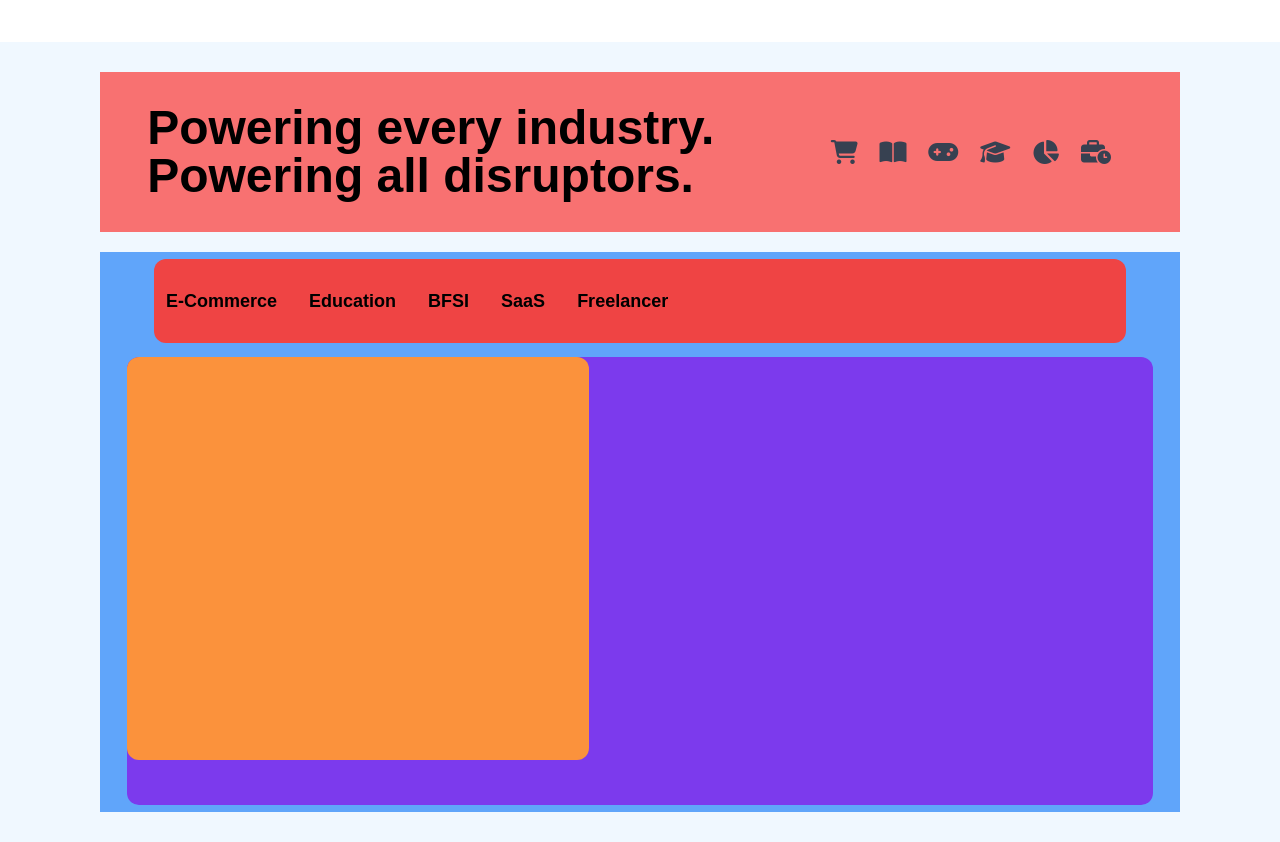
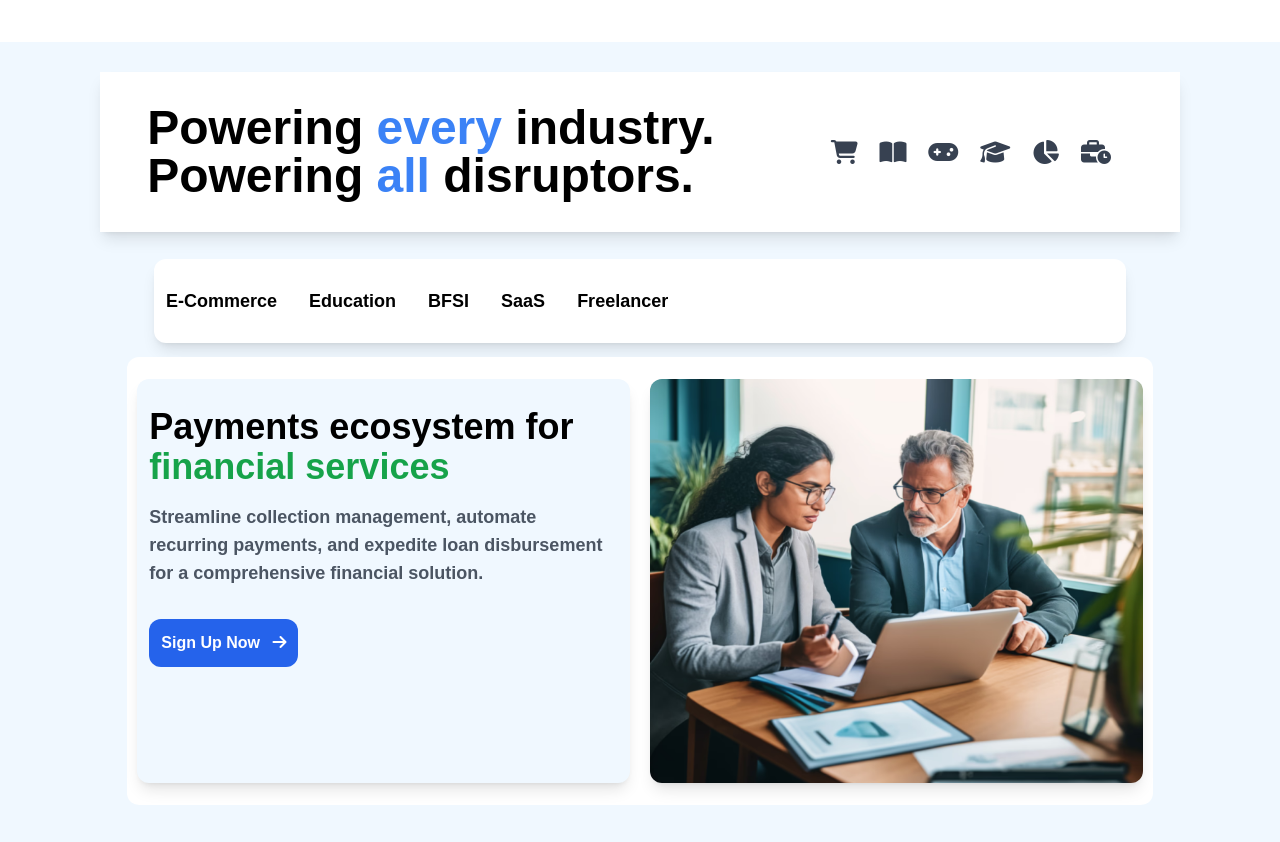
Before and after one commit to Vishvjeet-Rana/Razorpay-Clone-Tailwind, a website built with Vite: page index.html in a window 1280 px wide. Shown: the part 1738-2580 px from the top of the page. Built offline with nearby package versions, Linux system fonts and the light colour scheme.

Commit message:
Powering every industry.Powering all disruptors -- part done successfully final touches left

```diff
--- a/index.html
+++ b/index.html
@@ -500,11 +500,12 @@
     >
       <!-- heading and icon holder -->
       <div
-        class="flex justify-around items-center w-[1080px] h-[20%] bg-red-400"
+        class="flex justify-around items-center w-[1080px] h-[20%] bg-white shadow-lg"
       >
         <!-- heading -->
         <h1 class="font-mullish font-bold text-black text-5xl">
-          Powering every industry. <br />Powering all disruptors.
+          Powering <span class="text-blue-500">every</span> industry.
+          <br />Powering <span class="text-blue-500">all</span> disruptors.
         </h1>
         <!-- icons -->
         <div
@@ -522,11 +523,11 @@
 
       <!-- main feature holder -->
       <div
-        class="w-[1080px] h-[70%] bg-blue-400 mt-5 flex flex-col justify-around items-center"
+        class="w-[1080px] h-[70%] mt-5 flex flex-col justify-around items-center"
       >
         <!-- button container -->
         <div
-          class="flex items-center gap-8 h-[15%] w-[90%] rounded-xl bg-red-500 pl-3"
+          class="flex items-center gap-8 h-[15%] w-[90%] rounded-xl bg-white shadow-lg pl-3"
         >
           <button
             id="ecommerce"
@@ -561,14 +562,38 @@
         </div>
 
         <!-- feature and image holder -->
-        <div class="w-[95%] rounded-xl h-[80%] bg-violet-600">
+        <div
+          class="w-[95%] rounded-xl h-[80%] bg-white flex justify-around items-center overflow-hidden"
+        >
           <!-- feature -->
-          <div
-            class="h-[90%] w-[45%] bg-orange-400 rounded-xl flex justify-center items-center"
-          ></div>
+          <div class="h-[90%] w-[48%] bg-featureBG shadow-lg rounded-xl p-3">
+            <h1
+              class="font-mullish animate-slide-in-left font-semibold text-black text-4xl mb-4 mt-4"
+            >
+              Payments ecosystem for
+              <span class="text-green-600">financial services</span>
+            </h1>
+            <p
+              class="font-mullish animate-slide-in-left font-semibold text-gray-600 text-lg"
+            >
+              Streamline collection management, automate recurring payments, and
+              expedite loan disbursement for a comprehensive financial solution.
+            </p>
+            <button
+              class="rounded-xl font-mullish font-semibold p-3 text-center cursor-pointer text-white bg-blue-600 transition-all duration-500 hover:bg-blue-700 hover:text-white group mt-8 text-base animate-slide-in-left"
+            >
+              Sign Up Now
+              <i class="fa-solid fa-arrow-right text-white ml-2"></i>
+            </button>
+          </div>
+
           <!-- image -->
-          <div>
-            <img src="" alt="" />
+          <div class="h-[90%] w-[48%] bg-featureBG shadow-lg rounded-xl">
+            <img
+              src="images/bfsi.png"
+              alt=""
+              class="overflow-hidden h-[100%] w-[100%] rounded-xl animate-slide-in-right"
+            />
           </div>
         </div>
       </div>
--- a/tailwind.config.js
+++ b/tailwind.config.js
@@ -28,14 +28,24 @@ module.exports = {
           "0%": { transform: "translateY(100%)", opacity: "0" },
           "100%": { transform: "translateY(0)", opacity: "1" },
         },
-        upDown: {
+        downUp: {
           "0%": { transform: "translateY(-80%)" },
           "50%": { transform: "translateY(80%)" },
           "100%": { transform: "translateY(-80%)" },
         },
-        downUp: {
+        upDown: {
           "0%": { transform: "translateY(80%)" },
           "50%": { transform: "translateY(-80%)" },
+          "100%": { transform: "translateY(80%)" },
+        },
+        downUpSlow: {
+          "0%": { transform: "translateY(-40%)" },
+          "50%": { transform: "translateY(40%)" },
+          "100%": { transform: "translateY(-40%)" },
+        },
+        upDownSlow: {
+          "0%": { transform: "translateY(40%)" },
+          "50%": { transform: "translateY(-40%)" },
           "100%": { transform: "translateY(80%)" },
         },
       },
```
